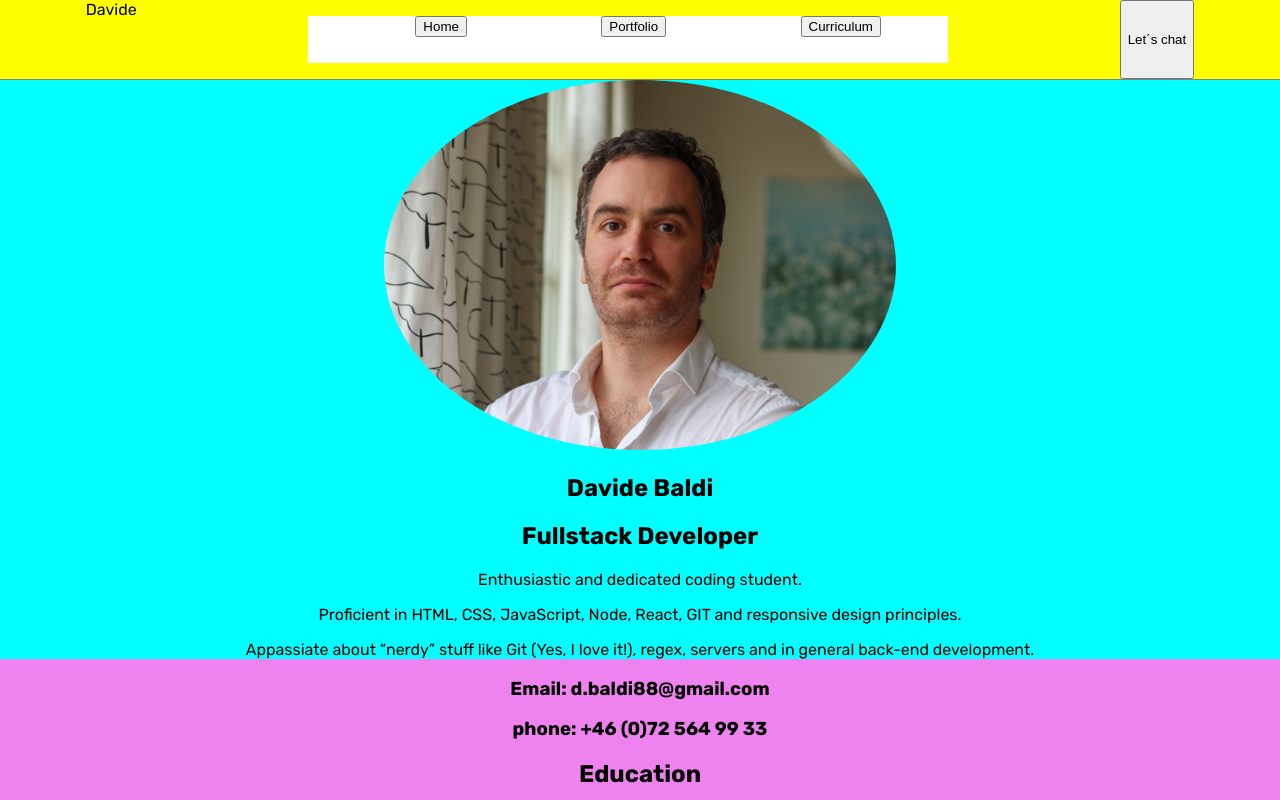
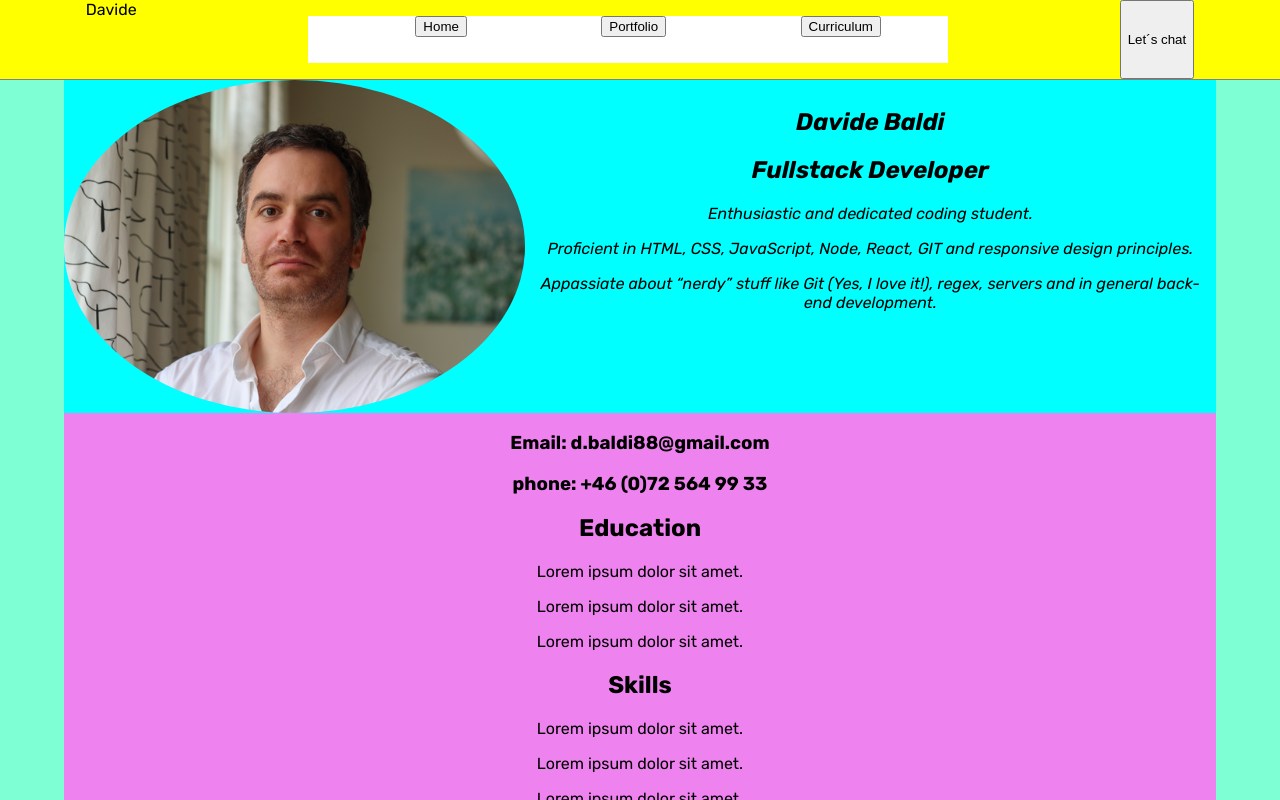
Before and after one commit to indiano881/portfolio-holder, a React (Vite) app: page / in a window 1280 px wide. Both pictures are taken after a click on the button "Curriculum". Shown: the top 800 px of the page. Built offline with nearby package versions, Linux system fonts and the light colour scheme.

Commit message:
fixing styles in cv page

```diff
--- a/src/App.jsx
+++ b/src/App.jsx
@@ -15,6 +15,7 @@ function App() {
   return (
     <>
       <Header changePage={setPage}/>
+
         {page==="Home" && <MainContent />}
         {page==="Portfolio" && <Portfolio targetArray={projectArray}/>}
         {page==="Curriculum" && <Curriculum />}
--- a/src/components/Curriculum/curriculum.module.css
+++ b/src/components/Curriculum/curriculum.module.css
@@ -2,11 +2,31 @@
     background-color: violet;
     flex-grow: 1;
     text-align: center;
+    margin-left: 5%;
+    margin-right: 5%;
 }
 .curriculumHead {
     background-color: aqua;
+    display: flex;
 }
 
 .curriculumImg {
     border-radius: 50%;
+    max-height: 200px;
 }
+
+.textHead {
+    font-style: italic;
+}
+
+@media screen and (min-width:768px) {
+
+    .curriculumImg {
+        border-radius: 50%;
+        max-height: none;
+    }
+
+    .textHead {
+        padding: 8px;
+    }
+}
--- a/src/components/Curriculum/index.jsx
+++ b/src/components/Curriculum/index.jsx
@@ -7,11 +7,14 @@ const Curriculum = () => {
 
             <div className={styles.curriculumHead}>
                 <img className={styles.curriculumImg} src={getImageURL("davide.png")} alt="Davide" width="40%" />
-                <h2>Davide Baldi</h2>
-                <h2>Fullstack Developer</h2>
-                <p>Enthusiastic and dedicated coding student. </p>
-                <p>Proficient in HTML, CSS, JavaScript, Node, React, GIT and responsive design principles. </p>
-                <p>Appassiate about “nerdy” stuff like Git (Yes, I love it!), regex, servers and in general back-end development.</p>
+                <div className={styles.textHead}>
+                    <h2>Davide Baldi</h2>
+                    <h2>Fullstack Developer</h2>
+                    <p>Enthusiastic and dedicated coding student. </p>
+                    <p>Proficient in HTML, CSS, JavaScript, Node, React, GIT and responsive design principles. </p>
+                    <p>Appassiate about “nerdy” stuff like Git (Yes, I love it!), regex, servers and in general back-end development.</p>
+                </div>
+
            </div>
 
            <h3>Email: d.baldi88@gmail.com</h3>
```
